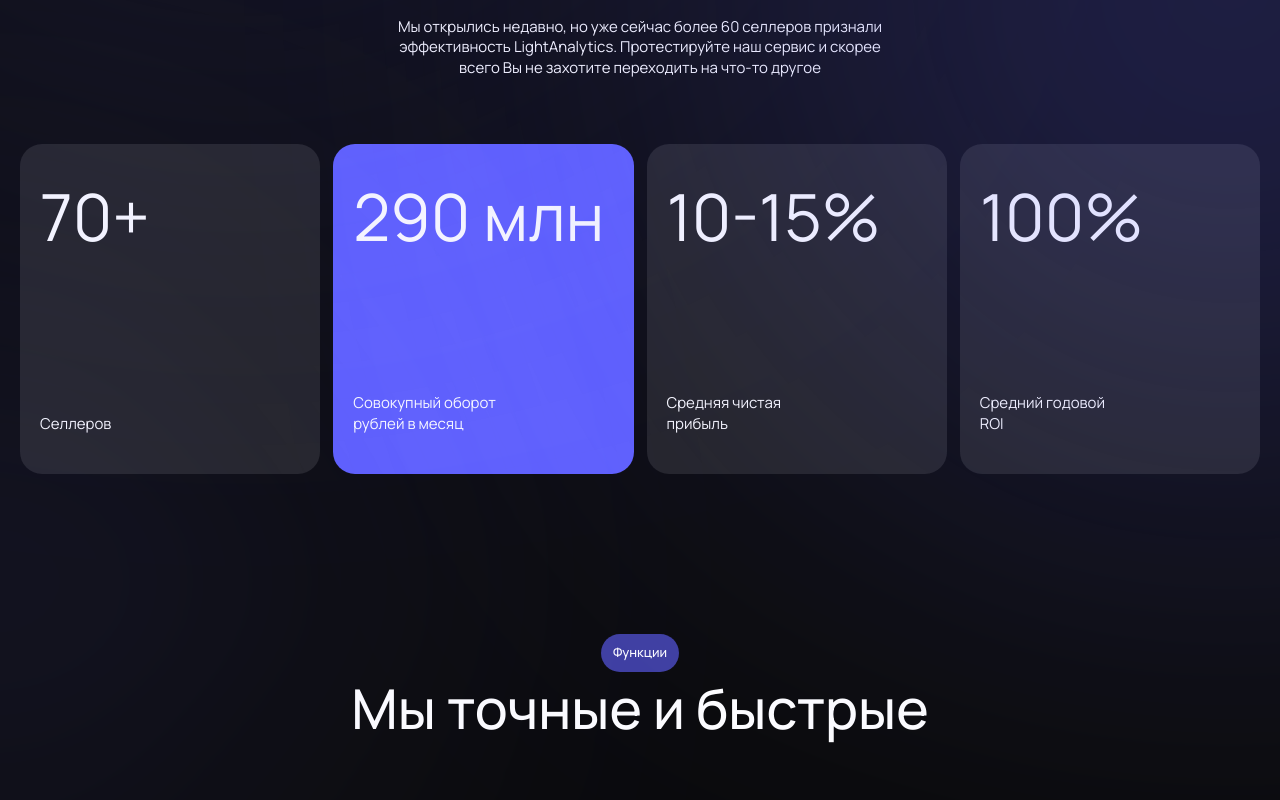
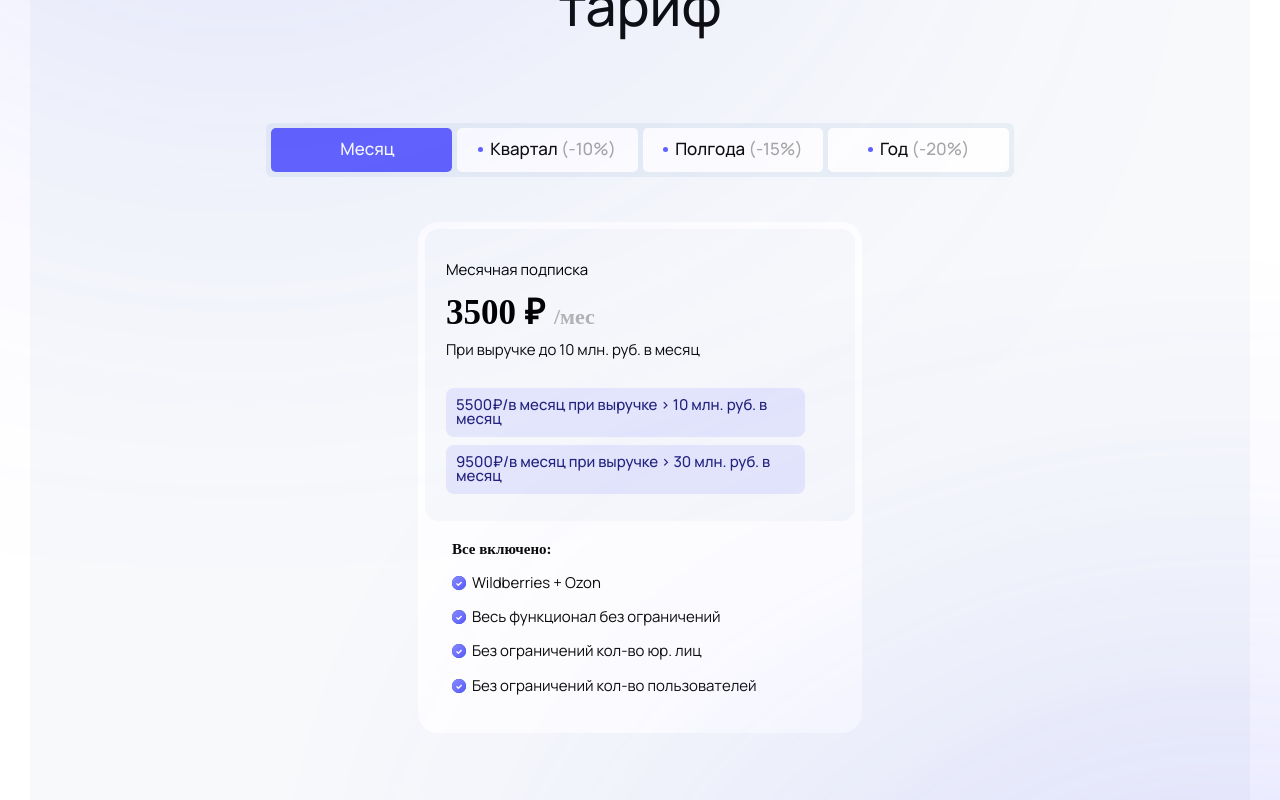
Before and after one commit to irinaLeonova55/Light-Analytics, a React (Vite) app: page / in a window 1280 px wide. Shown: the part 1500-2300 px from the top of the page. Built offline with nearby package versions, Linux system fonts and the light colour scheme; a web font is replaced by a local one.

Commit message:
added pricing section

```diff
--- a/src/app/styles/global.css
+++ b/src/app/styles/global.css
@@ -36,8 +36,11 @@ html {
 body {
   font-family: 'Manrope', sans-serif;
   background: #f7f9fb;
-  font-size: 1.5rem;
-  line-height: 1.35;
+  font-size: 15px;
+  line-height: 135%;
+  font-family: Manrope;
+  letter-spacing: -2%;
+
   margin: 0 auto;
   overflow-x: hidden;
 }
--- a/src/pages/landing/ui/LandingPage.jsx
+++ b/src/pages/landing/ui/LandingPage.jsx
@@ -1,4 +1,5 @@
 import Header from '@/widgets/header/ui/Header';
+import Pricing from '@/widgets/pricing/ui/Pricing';
 import Metrics from '@/widgets/metrics/ui/Metrics';
 import Features from '@/widgets/features/ui/Features';
 import Video from '@/widgets/video/ui/Video';
@@ -14,6 +15,7 @@ const LandingPage = () => {
       <Header />
       <main>
         <Video />
+        <Pricing />
         <Metrics />
         <Features />
         <Sellers />
--- a/src/shared/ui/Container/Container.module.scss
+++ b/src/shared/ui/Container/Container.module.scss
@@ -16,8 +16,8 @@
   max-width: 1240px;
 }
 
-.mockup {
-  max-width: 1240px;
+.pricing {
+  max-width: 788px;
 }
 
 .wide {
--- a/src/widgets/cta/ui/Cta1.jsx
+++ b/src/widgets/cta/ui/Cta1.jsx
@@ -6,7 +6,7 @@ import mockup from '@/shared/assets/images/mockup.png';
 const Cta1 = () => {
   return (
     <section className={styles.ctaOne}>
-      <Container size="mockup">
+      <Container size="narrow">
         <div className={styles.ctaOneContent}>
           <h2 className={styles.ctaOneHeadline}>
             Сейчас самое лучшее время попробовать бесплатный 14-ти дневный
--- a/src/widgets/faq/ui/Faq.jsx
+++ b/src/widgets/faq/ui/Faq.jsx
@@ -1,4 +1,4 @@
-import { useState, useRef } from 'react';
+import { useState } from 'react';
 
 import styles from './Faq.module.scss';
 import Container from '@/shared/ui/Container/Container';
@@ -49,11 +49,7 @@ const Faq = () => {
     <section className={styles.faq}>
       <div className={styles.faqWrapper}>
         <Container size="narrow">
-          <Headline
-            supertitle="FAQ"
-            title="Часто задаваемые вопросы"
-            align="center"
-          />
+          <Headline supertitle="FAQ" title="Часто задаваемые вопросы" />
           <div className={styles.faqContent}>
             {questions.map((question) => {
               const active = faqOpen === question.id;
--- /dev/null
+++ b/src/widgets/pricing/ui/Pricing.jsx
@@ -0,0 +1,121 @@
+import { useState } from 'react';
+
+import styles from './Pricing.module.scss';
+import Container from '@/shared/ui/Container/Container';
+import Headline from '@/shared/ui/Headline/Headline';
+
+const Pricing = () => {
+  const [periodActive, setPeriodActive] = useState(1);
+
+  const tabs = [
+    { id: 1, period: 'Месяц', discount: '' },
+    { id: 2, period: 'Квартал', discount: '10' },
+    { id: 3, period: 'Полгода', discount: '15' },
+    { id: 4, period: 'Год', discount: '20' },
+  ];
+
+  const tariffs = {
+    1: {
+      label: 'Месячная подписка',
+      period: 'Месяц',
+      price: 3500,
+      slash: 'мес',
+      forTen: 5500,
+      forThirty: 9500,
+    },
+    2: {
+      label: 'Подписка на квартал',
+      period: 'Квартал',
+      price: 9450,
+      slash: 'кв',
+      forTen: 5000,
+      forThirty: 8500,
+    },
+    3: {
+      label: 'Подписка на полгода',
+      period: 'Полгода',
+      price: 17850,
+      slash: 'полгода',
+      forTen: 4700,
+      forThirty: 8000,
+    },
+    4: {
+      label: 'Годовая подписка',
+      period: 'Год',
+      price: 33600,
+      slash: 'год',
+      forTen: 4500,
+      forThirty: 7600,
+    },
+  };
+
+  const activeTariff = tariffs[periodActive];
+
+  const priceIncludes = [
+    { id: 1, text: 'Wildberries + Ozon' },
+    { id: 2, text: 'Весь функционал без ограничений' },
+    { id: 3, text: 'Без ограничений кол-во юр. лиц' },
+    { id: 4, text: 'Без ограничений кол-во пользователей' },
+  ];
+
+  return (
+    <section className={styles.pricing}>
+      <div className={styles.pricingBg}>
+        <Container size="pricing">
+          <Headline
+            supertitle="Тарифы"
+            title="Комфортный и лояльный тариф"
+            light
+          />
+          <div className={styles.pricingContent}>
+            <div className={styles.pricingToggle}>
+              {tabs.map((tab) => (
+                <button
+                  key={tab.id}
+                  className={`${styles.period} ${periodActive === tab.id ? styles.periodActive : ''}`}
+                  onClick={() => setPeriodActive(tab.id)}
+                >
+                  {tab.period}
+                  <span className={styles.discount}>
+                    {tab.id !== 1 ? ` (-${tab.discount}%)` : ''}
+                  </span>
+                </button>
+              ))}
+            </div>
+            <div className={styles.pricingCardBg}>
+              <div className={styles.priceArea}>
+                <span>{activeTariff.label}</span>
+                <div className={styles.price}>
+                  {activeTariff.price} ₽ <span>/{activeTariff.slash}</span>
+                </div>
+                <p className={styles.underPrice}>
+                  При выручке до 10 млн. руб. в месяц
+                </p>
+                <div className={styles.priceDesc}>
+                  {activeTariff.forTen}₽/в месяц при выручке {'>'} 10 млн. руб.
+                  в месяц
+                </div>
+                <div className={styles.priceDesc}>
+                  {activeTariff.forThirty}₽/в месяц при выручке {'>'} 30 млн.
+                  руб. в месяц
+                </div>
+              </div>
+              <div className={styles.priceIncludes}>
+                <span className={styles.allInclusive}>Все включено:</span>
+                <ul>
+                  {priceIncludes.map((include) => (
+                    <li key={include.id} className={styles.pricingText}>
+                      {include.text}
+                    </li>
+                  ))}
+                </ul>
+              </div>
+            </div>
+          </div>
+        </Container>
+      </div>
+    </section>
+  );
+};
+
+export default Pricing;
--- /dev/null
+++ b/src/widgets/pricing/ui/Pricing.module.scss
@@ -0,0 +1,161 @@
+.pricing {
+  background: #ffffff;
+  padding-top: 87px;
+  padding-bottom: 104px;
+}
+
+.pricingContent {
+  display: flex;
+  flex-direction: column;
+  justify-content: center;
+  align-items: center;
+}
+
+.pricingBg {
+  background: #f7f9fb;
+  max-width: 1220px;
+  height: auto;
+  border-radius: 26px;
+  padding-bottom: 111px;
+  margin: 0 auto;
+}
+
+.pricingToggle {
+  display: grid;
+  grid-template-columns: 1fr 1fr 1fr 1fr;
+  gap: 5px;
+  background: #e8eff5;
+  width: 100%;
+  min-height: 54px;
+  border-radius: 6px;
+  padding: 5px;
+}
+
+.period {
+  display: flex;
+  align-items: center;
+  justify-content: center;
+  background: #ffffff;
+  width: 100%;
+  height: 100%;
+  border-radius: 5px;
+  font-weight: 500;
+  font-size: 17px;
+  line-height: 111%;
+  letter-spacing: -5%;
+  color: #0b0b0b;
+}
+
+.period::before {
+  content: '';
+  display: inline-block;
+  background: #6162fd;
+  width: 5px;
+  height: 5px;
+  border-radius: 50%;
+  margin-right: 7px;
+}
+
+.discount {
+  color: #a6a6a6;
+  font-weight: 500;
+  font-size: 17px;
+  line-height: 111%;
+  letter-spacing: -5%;
+}
+
+.pricingCardBg {
+  max-width: 444px;
+  padding: 7px 7px 0;
+  background: #ffffff;
+  border-radius: 20px;
+  margin-top: 45px;
+}
+
+.priceArea {
+  width: 100%;
+  min-height: 253;
+  border-radius: 14px;
+  padding: 31px 50px 27px 21px;
+  background: #f7f9fb;
+}
+
+.pricingText {
+  position: relative;
+  color: #0b0b0b;
+  padding-left: 20px;
+
+  &::before {
+    content: '';
+    position: absolute;
+    left: 0;
+    top: 3px;
+    width: 14px;
+    height: 14px;
+
+    background: url('@/shared/assets/icons/pricing-check.svg') no-repeat center;
+    background-size: contain;
+  }
+}
+
+.price {
+  font-weight: 600;
+  font-size: 35px;
+  line-height: 96%;
+  letter-spacing: -4%;
+  text-align: left;
+  padding-top: 16px;
+  padding-bottom: 10px;
+
+  span {
+    font-weight: 600;
+    font-size: 22px;
+    line-height: 96%;
+    letter-spacing: -4%;
+    text-align: left;
+    color: #0b0b0b4a;
+  }
+}
+
+.underPrice {
+  font-weight: 400;
+  font-size: 15px;
+  line-height: 135%;
+  letter-spacing: -2%;
+  color: #0b0b0b;
+  padding-bottom: 20px;
+}
+
+.priceDesc {
+  font-weight: 500;
+  font-size: 15px;
+  line-height: 96%;
+  letter-spacing: -4%;
+  color: #23237e;
+  border-radius: 8px;
+  gap: 10px;
+  padding: 10px;
+  background: #6162fd1f;
+  margin-top: 8px;
+}
+
+.priceIncludes {
+  margin: 18px 27px 37px;
+
+  ul li {
+    margin-top: 14px;
+  }
+}
+
+.allInclusive {
+  font-weight: 600;
+  font-size: 15px;
+  line-height: 135%;
+  letter-spacing: -2%;
+  color: #0b0b0b;
+}
+
+.periodActive {
+  color: #ffffff;
+  background: #6162fd;
+}
```
Also changed, not shown: src/shared/assets/icons/pricing-check.svg (added).
